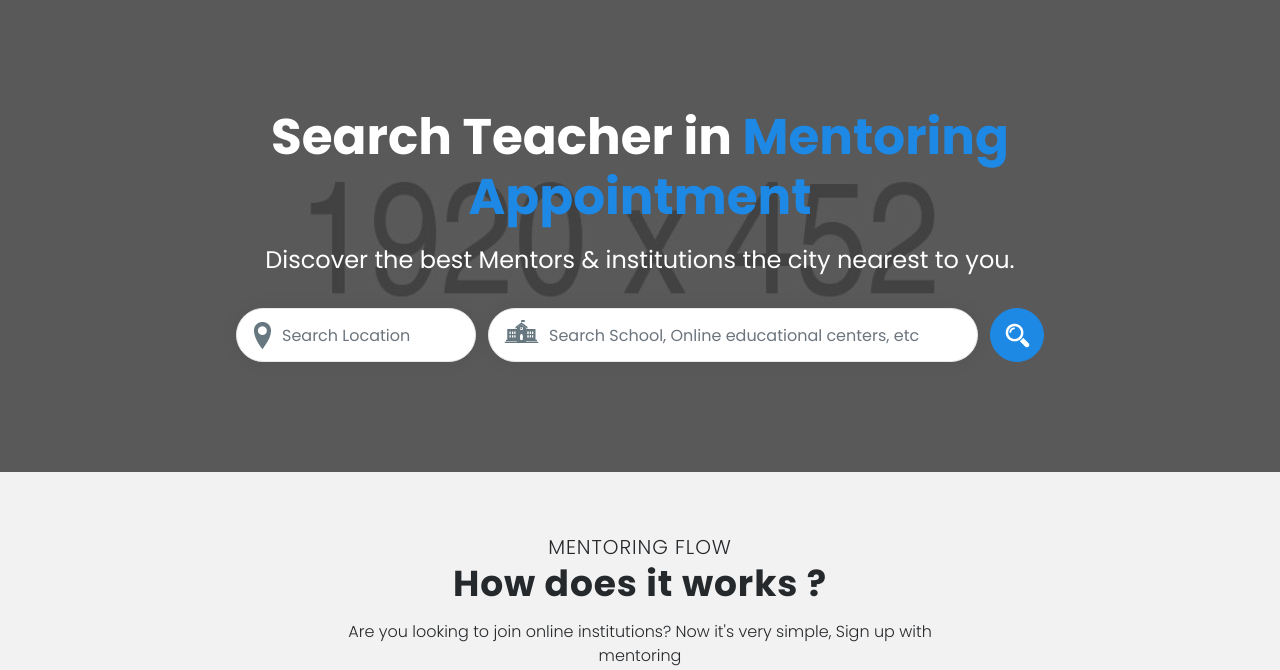
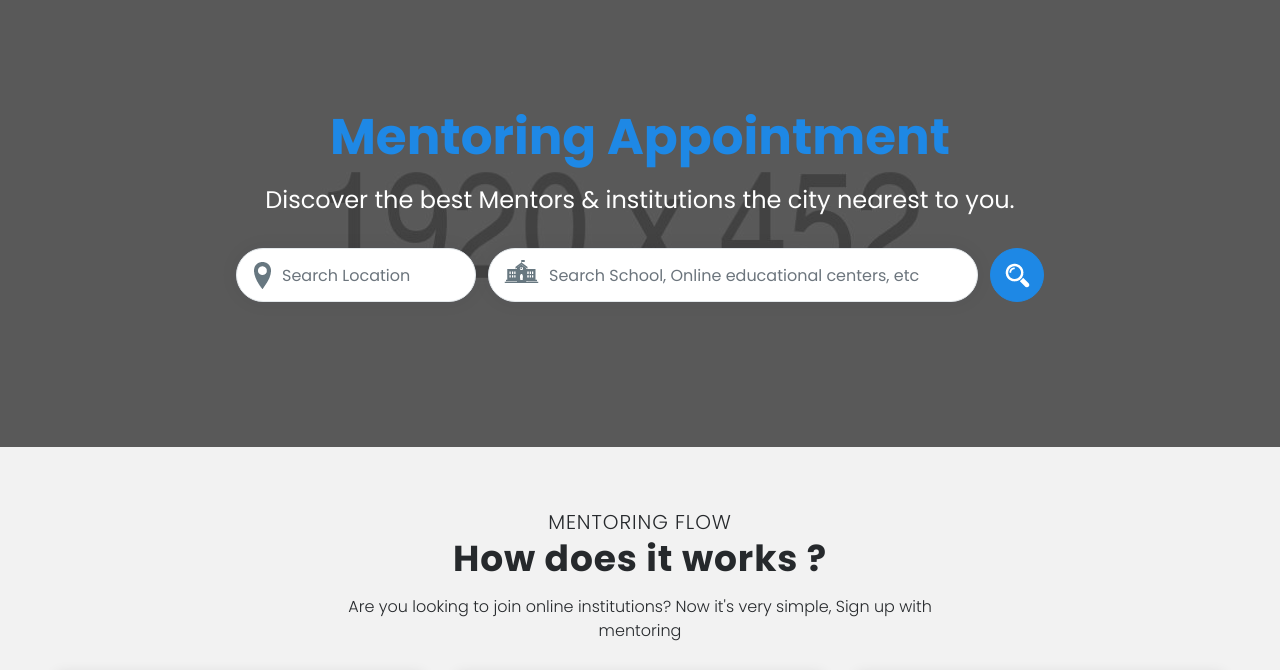
Before and after one commit to GERASM1/OpenTec_HTML, an Eleventy site: page index.html in a window 1280 px wide. Shown: the part 73-743 px from the top of the page. Built offline with nearby package versions, Linux system fonts and the light colour scheme; Eleventy itself is replaced by a stand-in of ours; files that its build step writes are made by us from their sources.

Commit message:
index.html: changed

```diff
--- a/index.html
+++ b/index.html
@@ -160,7 +160,7 @@
 				<div class="container">
 					<div class="banner-wrapper m-auto text-center">
 						<div class="banner-header">
-							<h1>Search Teacher in <span>Mentoring Appointment</span></h1>
+							<h1> <span>Mentoring Appointment</span></h1>
 							<p>Discover the best Mentors & institutions the city nearest to you.</p>
 						</div>
 
```
